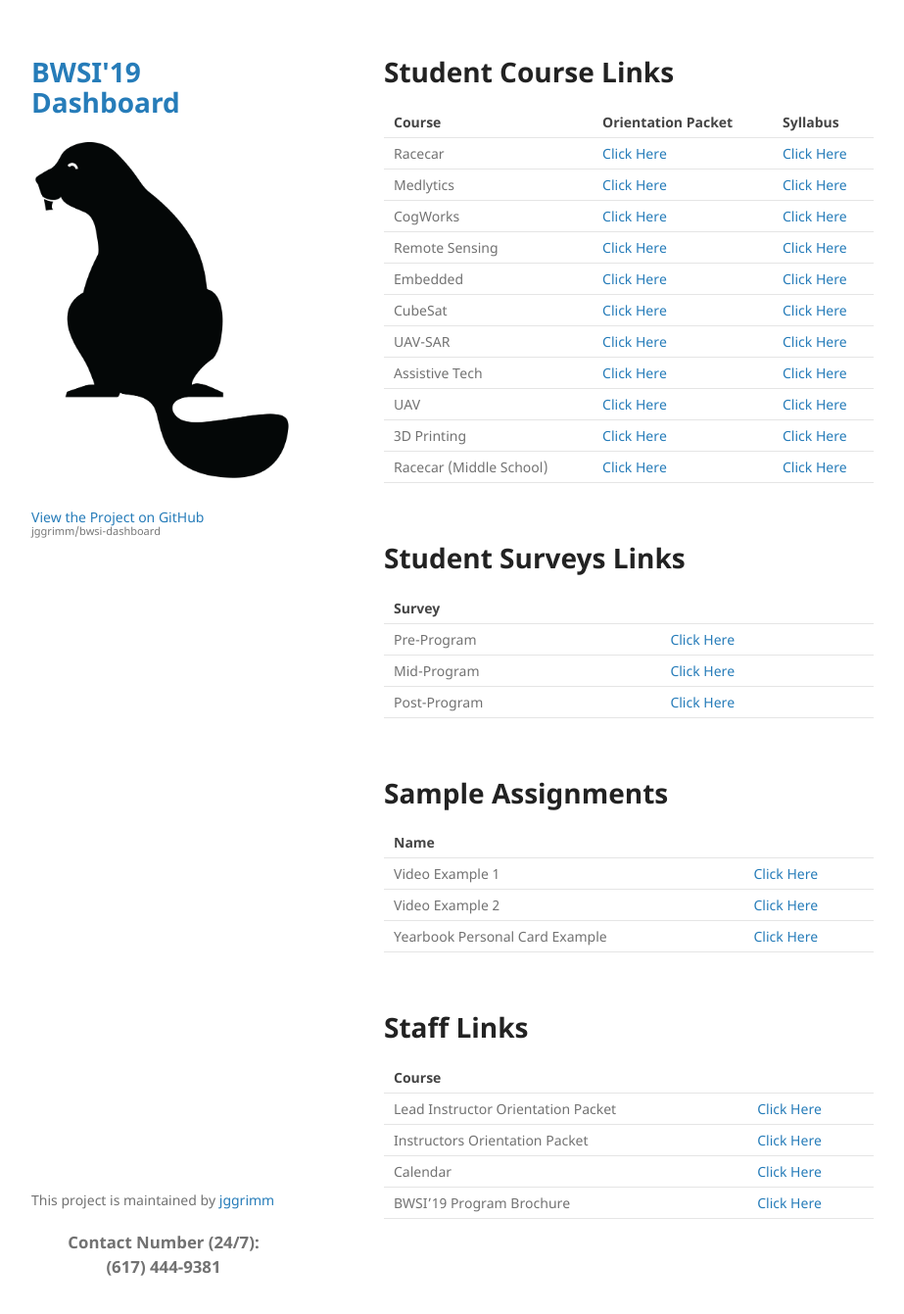
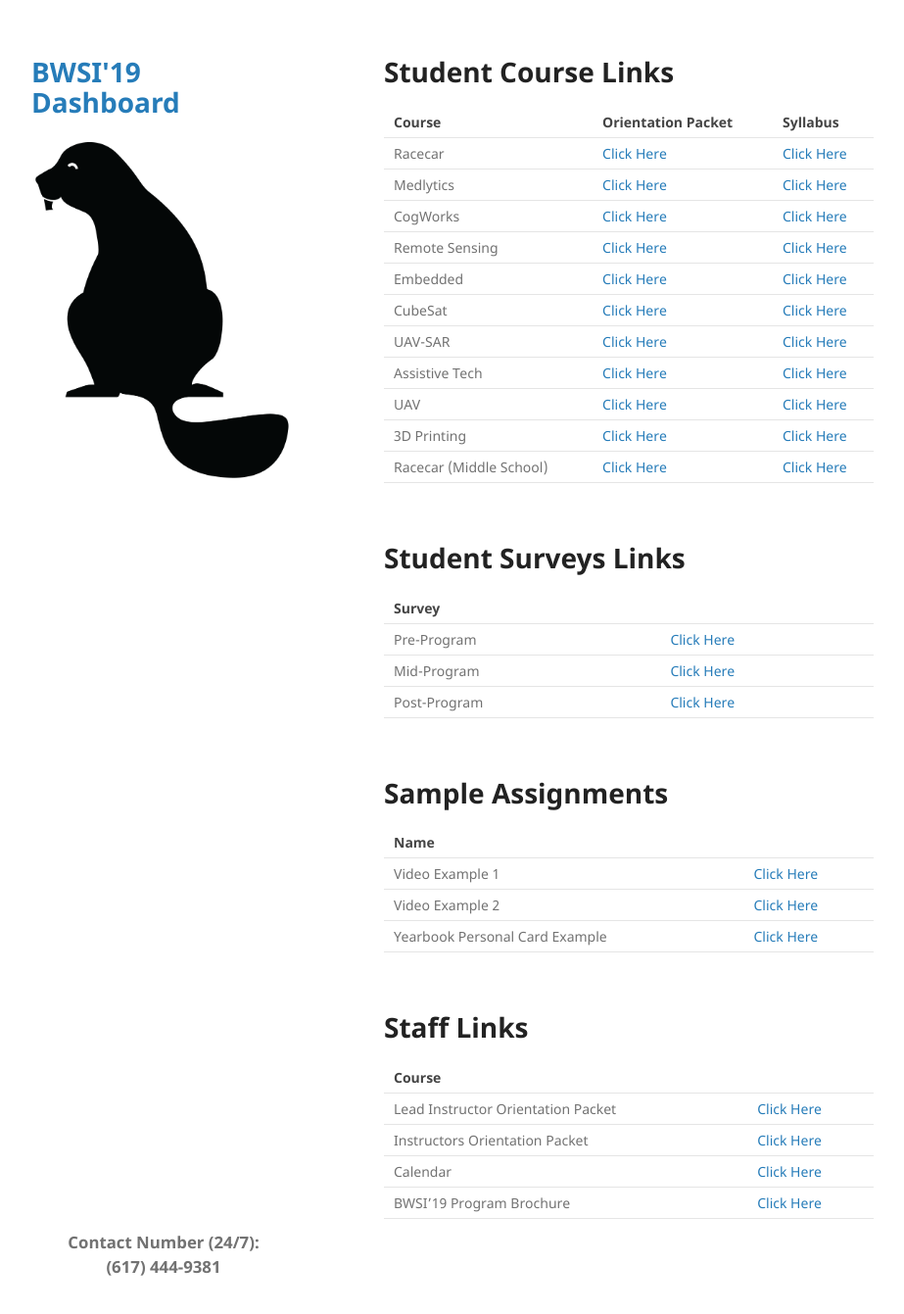
Before and after one commit to jggrimm/bwsi-dashboard, a Jekyll site: the page built from index.md, in a window 1280 px wide and 1355 px high. Shown: the top 1341 px of the window at 98% size, without its empty margins (178-1101 px from the left). Built offline with Jekyll 4.4.1, drawn with Linux system fonts in a browser that asks for light colours; the repository's description, which GitHub fills in, is left out; our own code applies the rules of GitHub Pages for plain Markdown files.

Commit message:
removed github project links

```diff
--- a/_layouts/default.html
+++ b/_layouts/default.html
@@ -23,7 +23,7 @@
         <p>{{ site.description | default: site.github.project_tagline }}</p>
 
         {% if site.github.is_project_page %}
-        <p class="view"><a href="{{ site.github.repository_url }}">View the Project on GitHub <small>{{ site.github.repository_nwo }}</small></a></p>
+        <!-- <p class="view"><a href="{{ site.github.repository_url }}">View the Project on GitHub <small>{{ site.github.repository_nwo }}</small></a></p> -->
         {% endif %}
 
         {% if site.github.is_user_page %}
@@ -45,7 +45,7 @@
       </section>
       <footer>
         {% if site.github.is_project_page %}
-        <p>This project is maintained by <a href="{{ site.github.owner_url }}">{{ site.github.owner_name }}</a></p>
+        <!-- <p>This project is maintained by <a href="{{ site.github.owner_url }}">{{ site.github.owner_name }}</a></p> -->
         {% endif %}
         <center>
             <big><b>Contact Number (24/7):<br/>(617) 444-9381</b></big>
```
Also changed, not shown: 1 other file.
